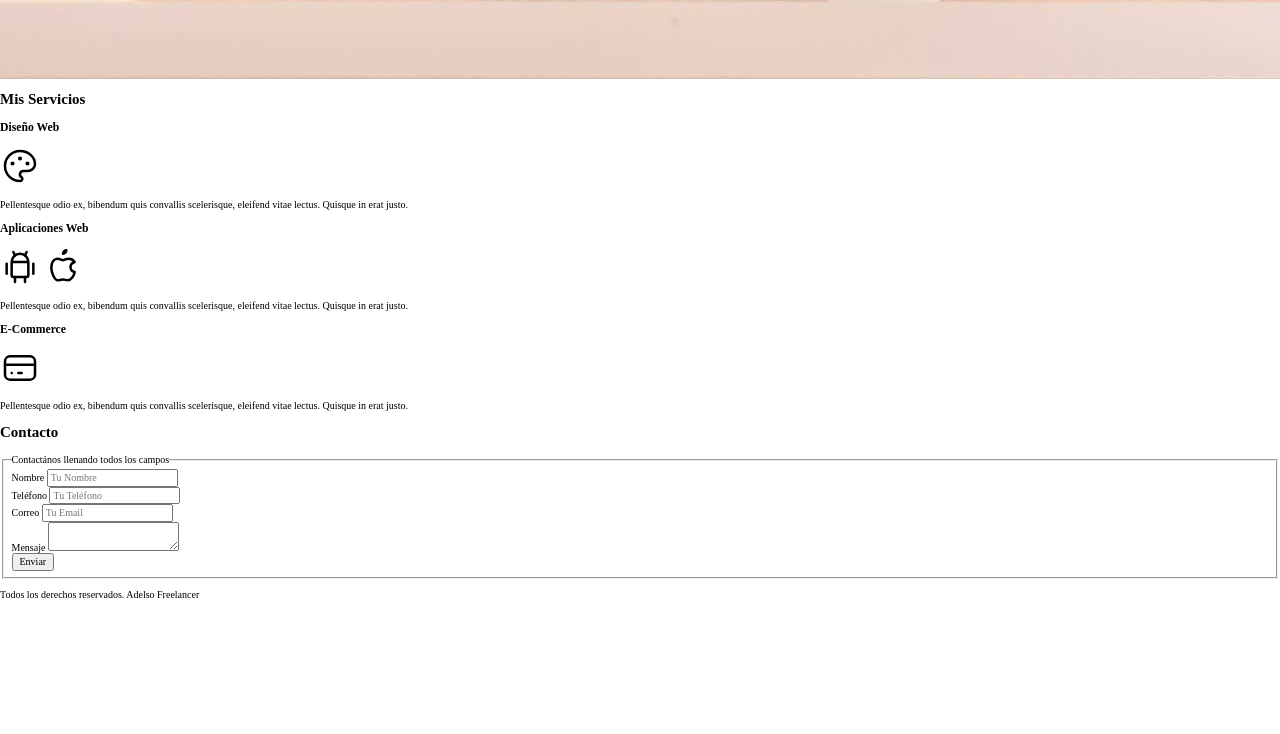
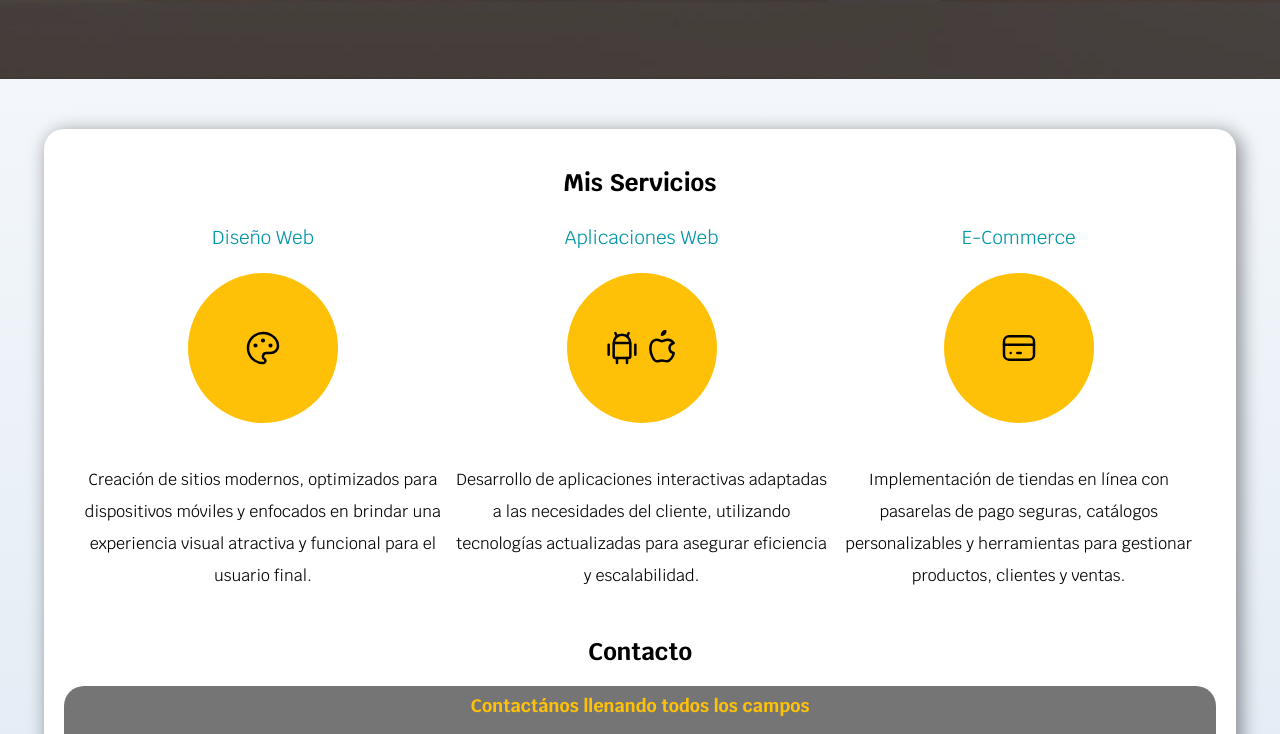
Before and after one commit to adel142206/freelance_page_test, a plain HTML site: page Index.html in a window 1280 px wide. Shown: the part 443-1177 px from the top of the page. Before the commit the page ends 1053 px from the top, so only its background shows below. Drawn offline with Linux system fonts and the light colour scheme.

Commit message:
Creacion de la seccion de servicios

```diff
--- a/CSS/Style.css
+++ b/CSS/Style.css
@@ -3,6 +3,7 @@
   --primario: #ffc107;
   --secundario: #0097a7;
   --gris: #757575;
+  --grisClaro: #dfe9f3;
   --blanco: white;
   --funtePrincipal: "Franklin Gothic Medium", "Arial Narrow", Arial, sans-serif;
 }
@@ -12,6 +13,16 @@
 
 html {
   font-size: 62.5%; /* igualar 1rem = 10px */
+}
+
+body {
+  font-size: 16px;
+  font-family: Krub, sans-serif;
+  background-image: linear-gradient(
+    to top,
+    var(--grisClaro) 0%,
+    var(--blanco) 100%
+  );
 }
 
 header {
@@ -29,6 +40,8 @@ header h1 span {
   font-size: 2rem;
   font-family: "Franklin Gothic Medium", "Arial Narrow", Arial, sans-serif;
 }
+
+/*###################### NAVEGACION ######################*/
 
 .nav-bg {
   background-color: var(--secundario);
@@ -61,6 +74,8 @@ header h1 span {
   color: black;
 }
 
+/*###################### HERO ######################*/
+
 .hero {
   background-image: url(../hero.jpg);
   background-position: center;
@@ -70,7 +85,6 @@ header h1 span {
 }
 
 .contenido-hero {
-  max-width: 120rem;
   margin: auto;
   display: flex;
   flex-direction: column;
@@ -79,8 +93,10 @@ header h1 span {
   font-family: var(--blanco);
   font-family: var(--funtePrincipal);
   color: var(--blanco);
-    font-size: 3rem;
-
+  font-size: 3rem;
+  width: 100%;
+  height: 100%;
+  background-color: rgba(0, 0, 0, 0.7);
 }
 
 .contenido-hero h2 {
@@ -105,3 +121,98 @@ header h1 span {
   padding: 1rem 4rem;
   border-radius: 0.5rem;
 }
+
+/*###################### Main ######################*/
+
+.mainContainer {
+  display: flex;
+  flex-direction: column;
+  background-color: var(--blanco);
+  border: 2px black;
+  margin: 5rem auto;
+  border-radius: 2rem;
+  width: 90%;
+  padding: 2rem;
+}
+
+.sombra {
+  box-shadow: 4px 4px 18px 2px rgba(0, 0, 0, 0.4);
+}
+
+.mainContainer h2 {
+  margin: 2rem auto;
+}
+
+/*###################### Servicios ######################*/
+
+.servicios {
+  display: flex;
+  flex-direction: row;
+  justify-content: space-between;
+  margin: 1rem;
+}
+
+@media (max-width: 480px) {
+  .servicios {
+    display: flex;
+    flex-direction: column;
+  }
+}
+.servicio {
+  display: flex;
+  flex-direction: column;
+}
+
+.servicio h3 {
+  margin: 0 auto;
+  color: var(--secundario);
+  font-weight: lighter;
+}
+
+.servicio .iconos {
+  background-color: var(--primario);
+  border-radius: 10rem;
+  height: 15rem;
+  width: 15rem;
+  display: flex;
+  justify-content: center;
+  align-items: center;
+  margin: 2.5rem auto;
+}
+
+.servicio .iconos svg {
+  height: 4rem;
+  width: 4rem;
+}
+
+.servicio p {
+  line-height: 2;
+  text-align: center;
+}
+
+/*###################### CONTACTO ######################*/
+
+.sectionForm {
+  display: flex;
+  justify-content: center;
+  flex-direction: column;
+}
+
+.formulario {
+  background-color: var(--gris);
+  border-radius: 2rem;
+}
+
+.formulario fieldset {
+  display: flex;
+  border: none;
+}
+
+.formulario fieldset legend {
+  font-size: 1.8rem;
+  font-weight: bold;
+  color: var(--primario);
+  justify-content: center;
+  margin: 0 auto 0.5rem auto;
+  padding: 1rem;
+}
--- a/Index.html
+++ b/Index.html
@@ -1,5 +1,6 @@
 <!DOCTYPE html>
 <html lang="en">
+
 <head>
     <meta charset="UTF-8">
     <meta name="viewport" content="width=device-width, initial-scale=1.0">
@@ -10,6 +11,7 @@
     <link rel="preload" href="CSS/Style.css" as="style">
     <link href="CSS/Style.css" rel="stylesheet">
 </head>
+
 <body>
     <header>
         <h1 class="titulo">Adelso <span>Freelancer</span></h1>
@@ -28,8 +30,10 @@
         <div class="contenido-hero">
             <h2>Diseño y Desarrollo Web <span> Freelancer</span></h2>
             <div class="ubicacion">
-                <svg xmlns="http://www.w3.org/2000/svg" class="icon icon-tabler icon-tabler-map-pin" width="88" height="88" viewBox="0 0 24 24" stroke-width="1.5" stroke="#FFC107" fill="none" stroke-linecap="round" stroke-linejoin="round">
-                    <path stroke="none" d="M0 0h24v24H0z"/>
+                <svg xmlns="http://www.w3.org/2000/svg" class="icon icon-tabler icon-tabler-map-pin" width="88"
+                    height="88" viewBox="0 0 24 24" stroke-width="1.5" stroke="#FFC107" fill="none"
+                    stroke-linecap="round" stroke-linejoin="round">
+                    <path stroke="none" d="M0 0h24v24H0z" />
                     <circle cx="12" cy="11" r="3" />
                     <path d="M17.657 16.657L13.414 20.9a1.998 1.998 0 0 1 -2.827 0l-4.244-4.243a8 8 0 1 1 11.314 0z" />
                 </svg>
@@ -39,29 +43,35 @@
         </div> <!-- .contenido-hero -->
     </section>
 
-    <main class="contenedor sombra">
+    <main class="mainContainer sombra">
         <h2>Mis Servicios</h2>
 
         <div class="servicios">
             <section class="servicio">
                 <h3>Diseño Web</h3>
                 <div class="iconos">
-                    <svg xmlns="http://www.w3.org/2000/svg" class="icon icon-tabler icon-tabler-palette" width="40" height="40" viewBox="0 0 24 24" stroke-width="1.5" stroke="#000000" fill="none" stroke-linecap="round" stroke-linejoin="round">
-                        <path stroke="none" d="M0 0h24v24H0z"/>
-                        <path d="M12 21a9 9 0 1 1 0 -18a9 8 0 0 1 9 8a4.5 4 0 0 1 -4.5 4h-2.5a2 2 0 0 0 -1 3.75a1.3 1.3 0 0 1 -1 2.25" />
+                    <svg xmlns="http://www.w3.org/2000/svg" class="icon icon-tabler icon-tabler-palette" width="40"
+                        height="40" viewBox="0 0 24 24" stroke-width="1.5" stroke="#000000" fill="none"
+                        stroke-linecap="round" stroke-linejoin="round">
+                        <path stroke="none" d="M0 0h24v24H0z" />
+                        <path
+                            d="M12 21a9 9 0 1 1 0 -18a9 8 0 0 1 9 8a4.5 4 0 0 1 -4.5 4h-2.5a2 2 0 0 0 -1 3.75a1.3 1.3 0 0 1 -1 2.25" />
                         <circle cx="7.5" cy="10.5" r=".5" fill="currentColor" />
                         <circle cx="12" cy="7.5" r=".5" fill="currentColor" />
                         <circle cx="16.5" cy="10.5" r=".5" fill="currentColor" />
                     </svg>
                 </div>
-                <p> Pellentesque odio ex, bibendum quis convallis scelerisque, eleifend vitae lectus. Quisque in erat justo. </p>
+                <p>Creación de sitios modernos, optimizados para dispositivos móviles y enfocados en brindar una
+                    experiencia visual atractiva y funcional para el usuario final.</p>
             </section>
 
             <section class="servicio">
                 <h3>Aplicaciones Web</h3>
                 <div class="iconos">
-                    <svg xmlns="http://www.w3.org/2000/svg" class="icon icon-tabler icon-tabler-brand-android" width="40" height="40" viewBox="0 0 24 24" stroke-width="1.5" stroke="#000000" fill="none" stroke-linecap="round" stroke-linejoin="round">
-                        <path stroke="none" d="M0 0h24v24H0z"/>
+                    <svg xmlns="http://www.w3.org/2000/svg" class="icon icon-tabler icon-tabler-brand-android"
+                        width="40" height="40" viewBox="0 0 24 24" stroke-width="1.5" stroke="#000000" fill="none"
+                        stroke-linecap="round" stroke-linejoin="round">
+                        <path stroke="none" d="M0 0h24v24H0z" />
                         <line x1="4" y1="10" x2="4" y2="16" />
                         <line x1="20" y1="10" x2="20" y2="16" />
                         <path d="M7 9h10v8a1 1 0 0 1 -1 1h-8a1 1 0 0 1 -1 -1v-8a5 5 0 0 1 10 0" />
@@ -71,33 +81,40 @@
                         <line x1="15" y1="18" x2="15" y2="21" />
                     </svg>
 
-                    <svg xmlns="http://www.w3.org/2000/svg" class="icon icon-tabler icon-tabler-brand-apple" width="40" height="40" viewBox="0 0 24 24" stroke-width="1.5" stroke="#000000" fill="none" stroke-linecap="round" stroke-linejoin="round">
-                        <path stroke="none" d="M0 0h24v24H0z"/>
-                        <path d="M9 7c-3 0-4 3-4 5.5 0 3 2 7.5 4 7.5 1.088-.046 1.679-.5 3-.5 1.312 0 1.5.5 3 .5s4-3 4-5c-.028-.01-2.472-.403-2.5-3-.019-2.17 2.416-2.954 2.5-3-1.023-1.492-2.951-1.963-3.5-2-1.433-.111-2.83 1-3.5 1-.68 0-1.9-1-3-1z" />
+                    <svg xmlns="http://www.w3.org/2000/svg" class="icon icon-tabler icon-tabler-brand-apple" width="40"
+                        height="40" viewBox="0 0 24 24" stroke-width="1.5" stroke="#000000" fill="none"
+                        stroke-linecap="round" stroke-linejoin="round">
+                        <path stroke="none" d="M0 0h24v24H0z" />
+                        <path
+                            d="M9 7c-3 0-4 3-4 5.5 0 3 2 7.5 4 7.5 1.088-.046 1.679-.5 3-.5 1.312 0 1.5.5 3 .5s4-3 4-5c-.028-.01-2.472-.403-2.5-3-.019-2.17 2.416-2.954 2.5-3-1.023-1.492-2.951-1.963-3.5-2-1.433-.111-2.83 1-3.5 1-.68 0-1.9-1-3-1z" />
                         <path d="M12 4a2 2 0 0 0 2 -2a2 2 0 0 0 -2 2" />
                     </svg>
                 </div>
-                <p> Pellentesque odio ex, bibendum quis convallis scelerisque, eleifend vitae lectus. Quisque in erat justo. </p>
+                <p>Desarrollo de aplicaciones interactivas adaptadas a las necesidades del cliente, utilizando
+                    tecnologías actualizadas para asegurar eficiencia y escalabilidad.</p>
             </section>
 
             <section class="servicio">
                 <h3>E-Commerce</h3>
                 <div class="iconos">
-                    <svg xmlns="http://www.w3.org/2000/svg" class="icon icon-tabler icon-tabler-credit-card" width="40" height="40" viewBox="0 0 24 24" stroke-width="1.5" stroke="#000000" fill="none" stroke-linecap="round" stroke-linejoin="round">
-                        <path stroke="none" d="M0 0h24v24H0z"/>
+                    <svg xmlns="http://www.w3.org/2000/svg" class="icon icon-tabler icon-tabler-credit-card" width="40"
+                        height="40" viewBox="0 0 24 24" stroke-width="1.5" stroke="#000000" fill="none"
+                        stroke-linecap="round" stroke-linejoin="round">
+                        <path stroke="none" d="M0 0h24v24H0z" />
                         <rect x="3" y="5" width="18" height="14" rx="3" />
                         <line x1="3" y1="10" x2="21" y2="10" />
                         <line x1="7" y1="15" x2="7.01" y2="15" />
                         <line x1="11" y1="15" x2="13" y2="15" />
                     </svg>
                 </div>
-                <p> Pellentesque odio ex, bibendum quis convallis scelerisque, eleifend vitae lectus. Quisque in erat justo. </p>
+                <p>Implementación de tiendas en línea con pasarelas de pago seguras, catálogos personalizables y
+                    herramientas para gestionar productos, clientes y ventas.</p>
             </section>
         </div> <!--.servicios-->
 
-        <section>
+        <section class="sectionForm">
+
             <h2>Contacto</h2>
-
             <form class="formulario">
                 <fieldset>
                     <legend>Contactános llenando todos los campos</legend>
@@ -140,4 +157,5 @@
 
 
 </body>
+
 </html>
```
